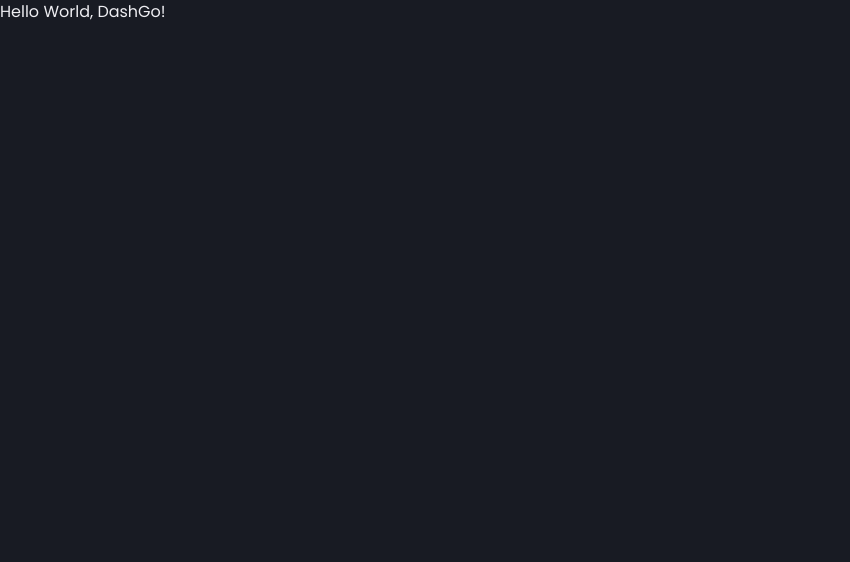
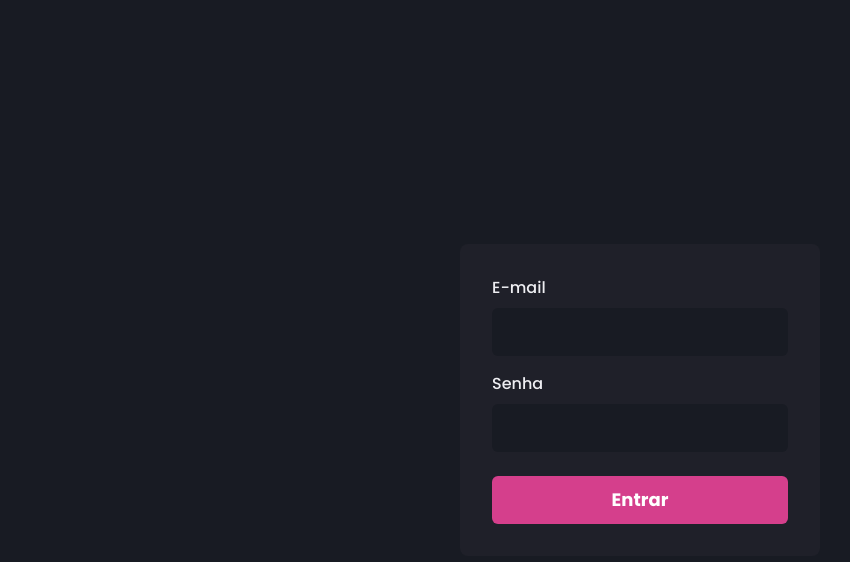
Before and after one commit to sergiogomes/dynamic-research, a Next.js app: page / in a window 1280 px wide. Shown: the top 562 px of the page, without its empty margins (0-850 px from the left). Built offline with nearby package versions, Linux system fonts and the light colour scheme.

Commit message:
feat: :sparkles: Criando tela de login
Criando tela de login com chakra UI

```diff
--- a/src/pages/index.tsx
+++ b/src/pages/index.tsx
@@ -1,5 +1,75 @@
+import { Flex, Input, Button, Stack, FormLabel, FormControl } from '@chakra-ui/react';
 export default function Home() {
   return (
-    <h1>Hello World, DashGo!</h1>
+    <Flex
+      width="100vw"
+      height="100vh"
+      alignItems="center"
+      justifyContent="center"
+    >
+      <Flex
+        as="form"
+        width="100%"
+        maxWidth={360}
+        backgroundColor="gray.800"
+        padding="8"
+        borderRadius={8}
+        flexDirection="column"
+      >
+        <Stack
+          spacing="4"
+        >
+          <FormControl>
+            <FormLabel
+              htmlFor="email"
+            >
+              E-mail
+            </FormLabel>
+
+            <Input
+              id="email"
+              name="email"
+              type="email"
+              backgroundColor="gray.900"
+              focusBorderColor="pink.500"
+              variant="filled"
+              _hover={{
+                backgroundColor: 'gray.900'
+              }}
+              size="lg"
+            />
+          </FormControl>
+          <FormControl>
+            <FormLabel
+              htmlFor="password"
+            >
+              Senha
+            </FormLabel>
+
+            <Input
+              id="password"
+              name="password"
+              type="password"
+              backgroundColor="gray.900"
+              focusBorderColor="pink.500"
+              variant="filled"
+              _hover={{
+                backgroundColor: 'gray.900'
+              }}
+              size="lg"
+            />
+          </FormControl>
+        </Stack>
+
+        <Button
+          type="submit"
+          marginTop="6"
+          colorScheme="pink"
+          size="lg"
+        >
+          Entrar
+        </Button>
+      </Flex>
+    </Flex>
   )
 }
```
